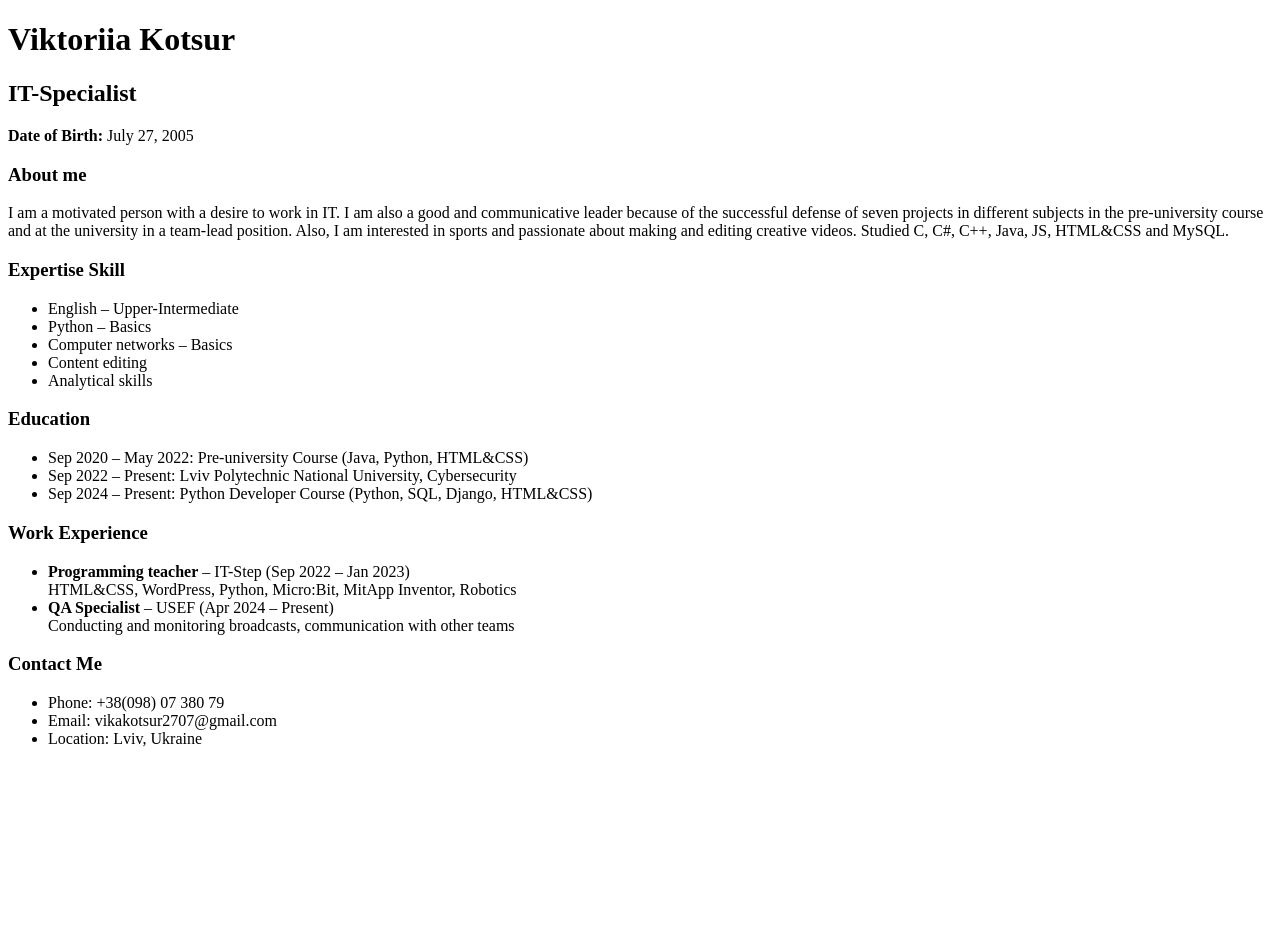
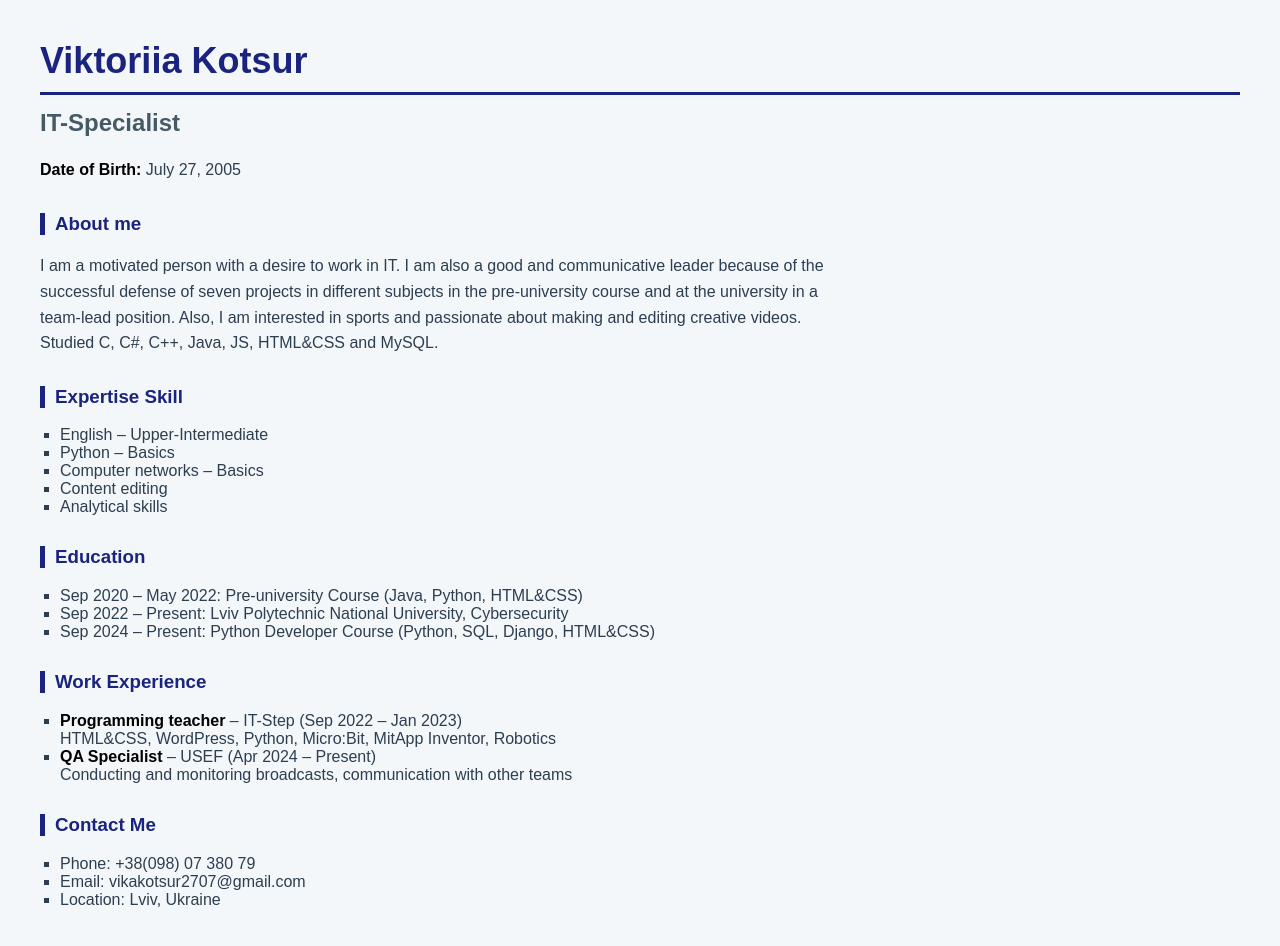
Before and after one commit to kviikaaa/CV, a plain HTML site: page index.html in a window 1280 px wide. Before the commit the page ends 800 px from the top, so only its background shows below. Drawn offline with Linux system fonts and the light colour scheme.

Commit message:
Add CSS styling and link to stylesheet

```diff
--- a/index.html
+++ b/index.html
@@ -3,6 +3,7 @@
 <head>
     <title>Viktoriia Kotsur - CV</title>
     <meta charset="UTF-8">
+    <link rel="stylesheet" href="styles.css">
 </head>
 <body>
     <h1>Viktoriia Kotsur</h1>
--- /dev/null
+++ b/styles.css
@@ -0,0 +1,40 @@
+body {
+    font-family: Arial, sans-serif;
+    margin: 40px;
+    background-color: #f4f7fa;
+    color: #2c3e50;
+}
+
+h1 {
+    color: #1a237e;
+    font-size: 36px;
+    border-bottom: 3px solid #1a237e;
+    padding-bottom: 10px;
+}
+
+h2 {
+    font-size: 24px;
+    color: #455a64;
+    margin-top: -10px;
+}
+
+h3 {
+    color: #1a237e;
+    margin-top: 30px;
+    border-left: 5px solid #1a237e;
+    padding-left: 10px;
+}
+
+ul {
+    list-style-type: square;
+    padding-left: 20px;
+}
+
+strong {
+    color: #000;
+}
+
+p {
+    line-height: 1.6;
+    max-width: 800px;
+}
```
